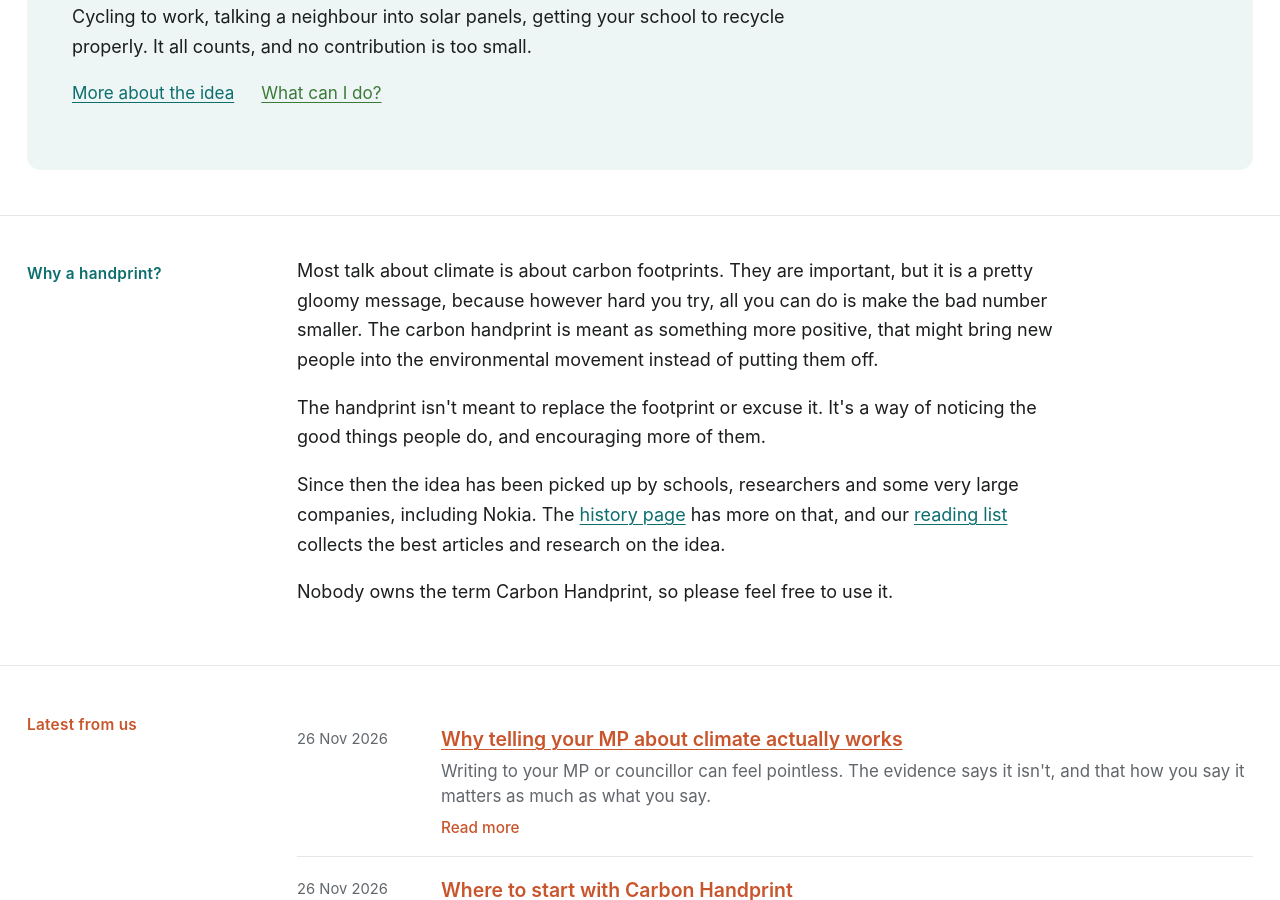
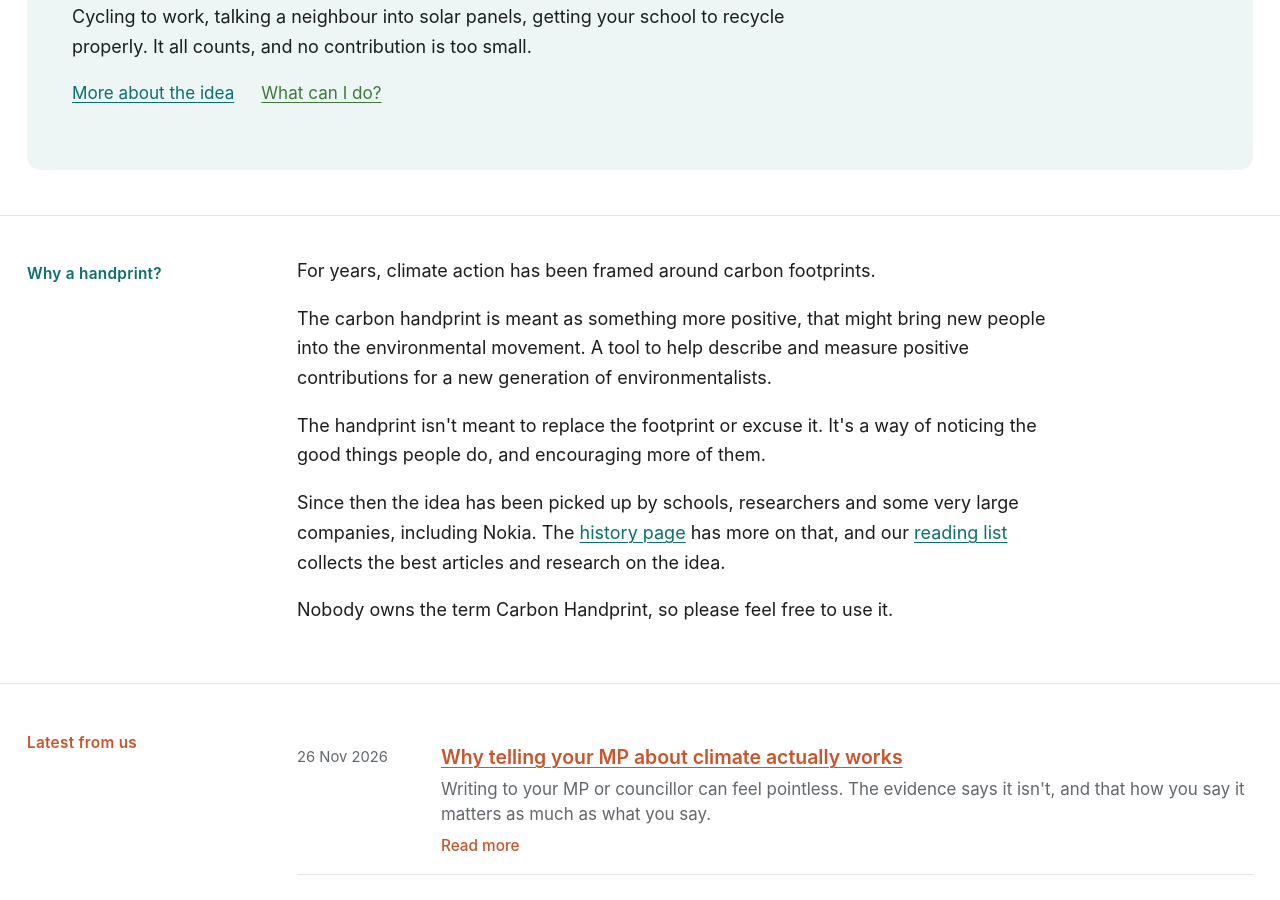
Before and after one commit to multiplicit-com/carbonhandprint, a Jekyll site: the page built from index.html, in a window 1280 px wide and 900 px high, scrolled down 392 px. Built offline with Jekyll 4.4.1, drawn with Linux system fonts in a browser that asks for light colours.

Commit message:
Final homepage opening
Co-Authored-By: Claude Opus 5.5 <noreply@anthropic.com>
Claude-Session: https://claude.ai/code/session_01Li7jXRtkERso7tJFT24TLP

```diff
--- a/index.html
+++ b/index.html
@@ -15,7 +15,8 @@ description: Carbon Handprint is an idea to help people realise that no contribu
 <section class="wrap twocol c-teal">
   <h2>Why a handprint?</h2>
   <div class="prose-in">
-    <p>Most talk about climate is about carbon footprints. They are important, but it is a pretty gloomy message, because however hard you try, all you can do is make the bad number smaller. The carbon handprint is meant as something more positive, that might bring new people into the environmental movement instead of putting them off.</p>
+    <p>For years, climate action has been framed around carbon footprints.</p>
+    <p>The carbon handprint is meant as something more positive, that might bring new people into the environmental movement. A tool to help describe and measure positive contributions for a new generation of environmentalists.</p>
     <p>The handprint isn't meant to replace the footprint or excuse it. It's a way of noticing the good things people do, and encouraging more of them.</p>
     <p>Since then the idea has been picked up by schools, researchers and some very large companies, including Nokia. The <a href="{{ '/history/' | relative_url }}">history page</a> has more on that, and our <a href="{{ '/reading/' | relative_url }}">reading list</a> collects the best articles and research on the idea.</p>
     <p>Nobody owns the term Carbon Handprint, so please feel free to use it.</p>
```
